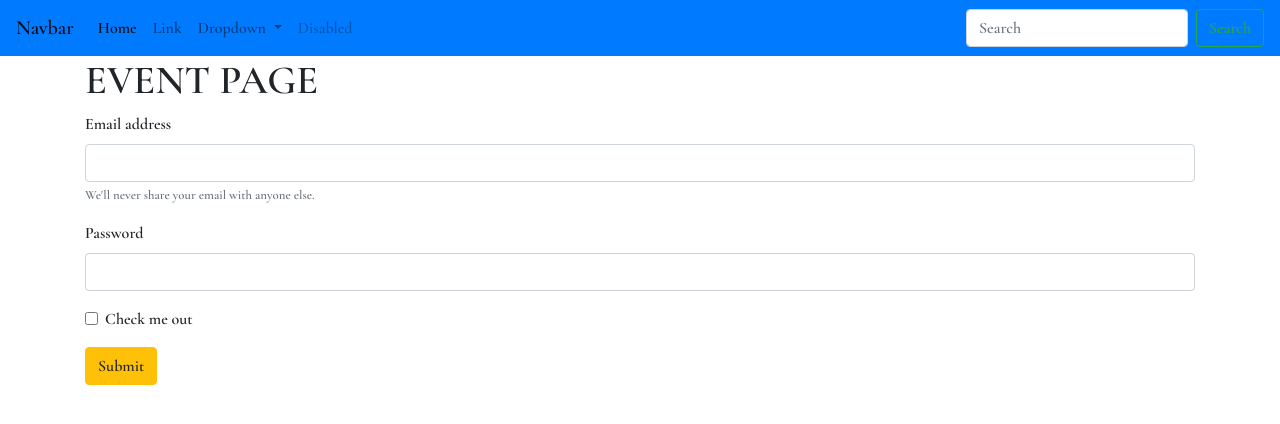
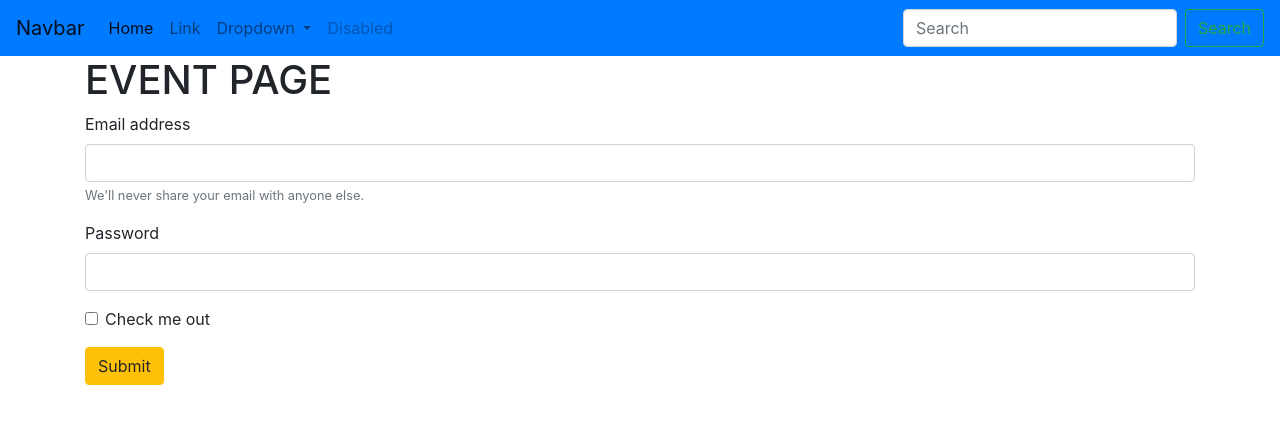
Before and after one commit to prog-coder24/EMAGAZINE, a Django app: page /event/ in a window 1280 px wide. Shown: the top 424 px of the page. Run offline with Django 3.2, Linux system fonts and the light colour scheme; some libraries are stand-ins or nearby versions.

Commit message:
changed style.css

```diff
--- a/EMAG_APP/static/css/style.css
+++ b/EMAG_APP/static/css/style.css
@@ -1,5 +1,5 @@
-@import url("https://fonts.googleapis.com/css2?family=Cormorant+Garamond:wght@600&display=swap");
+/* @import url("https://fonts.googleapis.com/css2?family=Cormorant+Garamond:wght@600&display=swap");
 
 body {
   font-family: "Cormorant Garamond", serif;
-}
+} */
```
